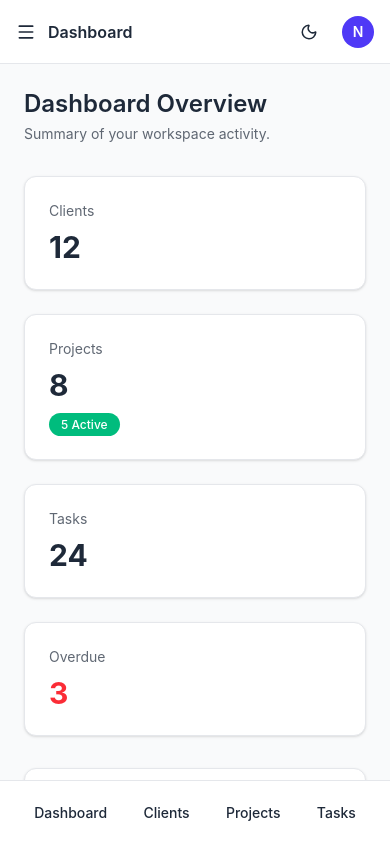
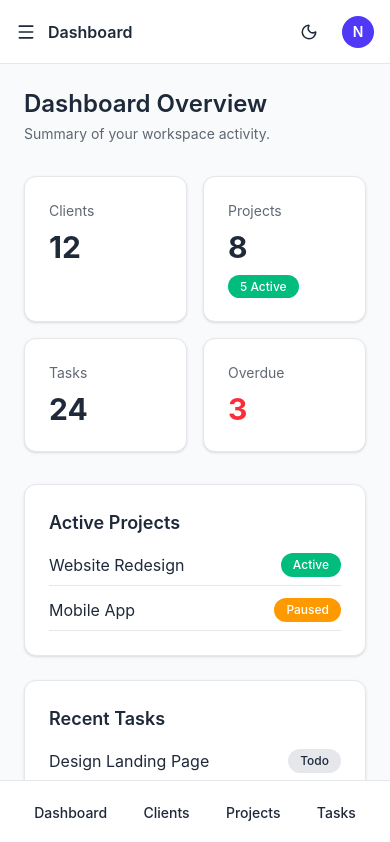
Before and after one commit to VCNtech-123/workpilot, a React (Vite) app in the folder client/: page / in a window 390 px wide. Shown: the top 842 px of the page. Built offline with nearby package versions, Linux system fonts and the light colour scheme.

Commit message:
feat: update Dashboard layout for improved card structure and responsiveness

```diff
--- a/client/src/pages/dashboard/Dashboard.tsx
+++ b/client/src/pages/dashboard/Dashboard.tsx
@@ -22,9 +22,9 @@ const Dashboard = () => {
         </p>
       </div>
 
-      <div className="grid grid-cols-1 md:grid-cols-2 xl:grid-cols-4 gap-6">
+      <div className="grid grid-cols-2 md:grid-cols-2 xl:grid-cols-4 gap-4 md:gap-6">
 
-        <Card>
+        <Card className="flex flex-col justify-between">
           <div className="space-y-2">
             <p className="text-sm opacity-70">Clients</p>
             <h2 className="text-3xl font-bold">
@@ -33,7 +33,7 @@ const Dashboard = () => {
           </div>
         </Card>
 
-        <Card>
+        <Card className="flex flex-col justify-between">
           <div className="space-y-2">
             <p className="text-sm opacity-70">Projects</p>
             <h2 className="text-3xl font-bold">
@@ -45,7 +45,7 @@ const Dashboard = () => {
           </div>
         </Card>
 
-        <Card>
+        <Card className="flex flex-col justify-between">
           <div className="space-y-2">
             <p className="text-sm opacity-70">Tasks</p>
             <h2 className="text-3xl font-bold">
@@ -54,7 +54,7 @@ const Dashboard = () => {
           </div>
         </Card>
 
-        <Card>
+        <Card className="flex flex-col justify-between">
           <div className="space-y-2">
             <p className="text-sm opacity-70">Overdue</p>
             <h2 className="text-3xl font-bold text-(--color-danger)">
@@ -67,7 +67,7 @@ const Dashboard = () => {
 
       <div className="grid grid-cols-1 xl:grid-cols-2 gap-6">
 
-        <Card>
+        <Card className="flex flex-col justify-between">
           <h3 className="text-lg font-semibold mb-4">
             Active Projects
           </h3>
@@ -83,7 +83,7 @@ const Dashboard = () => {
           </div>
         </Card>
 
-        <Card>
+        <Card className="flex flex-col justify-between">
           <h3 className="text-lg font-semibold mb-4">
             Recent Tasks
           </h3>
```
